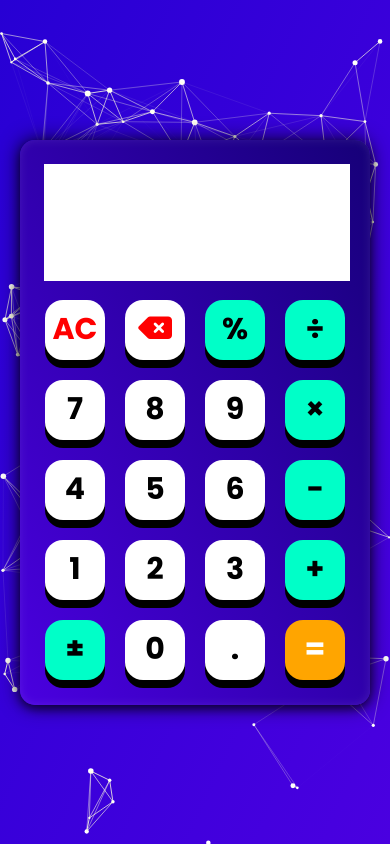
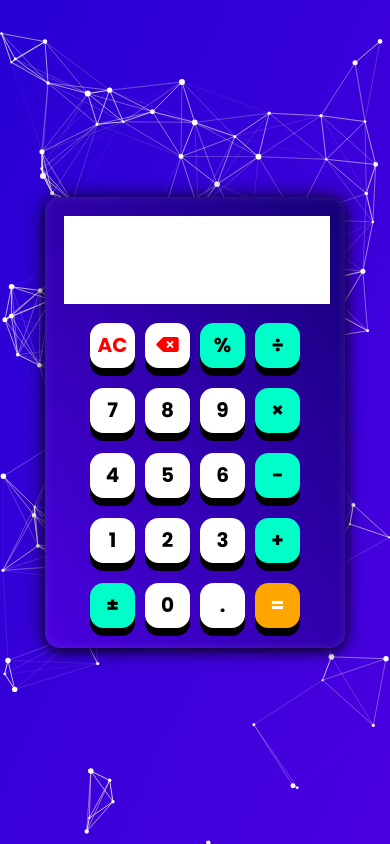
Before and after one commit to mkdm54/dev-portfolio, a website: page public/calc/calculator.html in a window 390 px wide. Drawn offline with Linux system fonts and the light colour scheme.

Commit message:
responsicve - test

```diff
--- a/public/calc/calculator.css
+++ b/public/calc/calculator.css
@@ -200,3 +200,65 @@ button:active {
     color: rgb(177, 177, 177);
     background-color: rgb(197, 128, 0);
 }
+
+
+/* Untuk Tablet (600px - 900px) */
+@media (max-width: 900px) {
+    .calc {
+        width: 80%;
+        max-width: 350px; /* Batas maksimum */
+    }
+
+    .display-the-result {
+        font-size: 2.8rem;
+    }
+
+    .history-display {
+        font-size: 18px;
+    }
+
+    button {
+        width: 55px;
+        height: 55px;
+        font-size: 25px;
+    }
+
+    .row {
+        gap: 15px; /* Mengurangi jarak antar tombol */
+    }
+}
+
+/* Untuk Handphone (≤ 600px) */
+@media (max-width: 600px) {
+    /* Membungkus seluruh kalkulator agar tetap proporsional */
+    .calc-container {
+        display: flex;
+        justify-content: center;
+        align-items: center;
+        height: 100vh; /* Agar kalkulator tetap di tengah */
+    }
+
+    .calc {
+        width: 90%;
+        max-width: 280px;
+        padding: 10px;
+    }
+
+    .display-the-result {
+        font-size: 2.4rem;
+    }
+
+    .history-display {
+        font-size: 16px;
+    }
+
+    button {
+        width: 45px;
+        height: 45px;
+        font-size: 20px;
+    }
+
+    .row {
+        gap: 10px; /* Mengurangi jarak antar tombol */
+    }
+}
```
